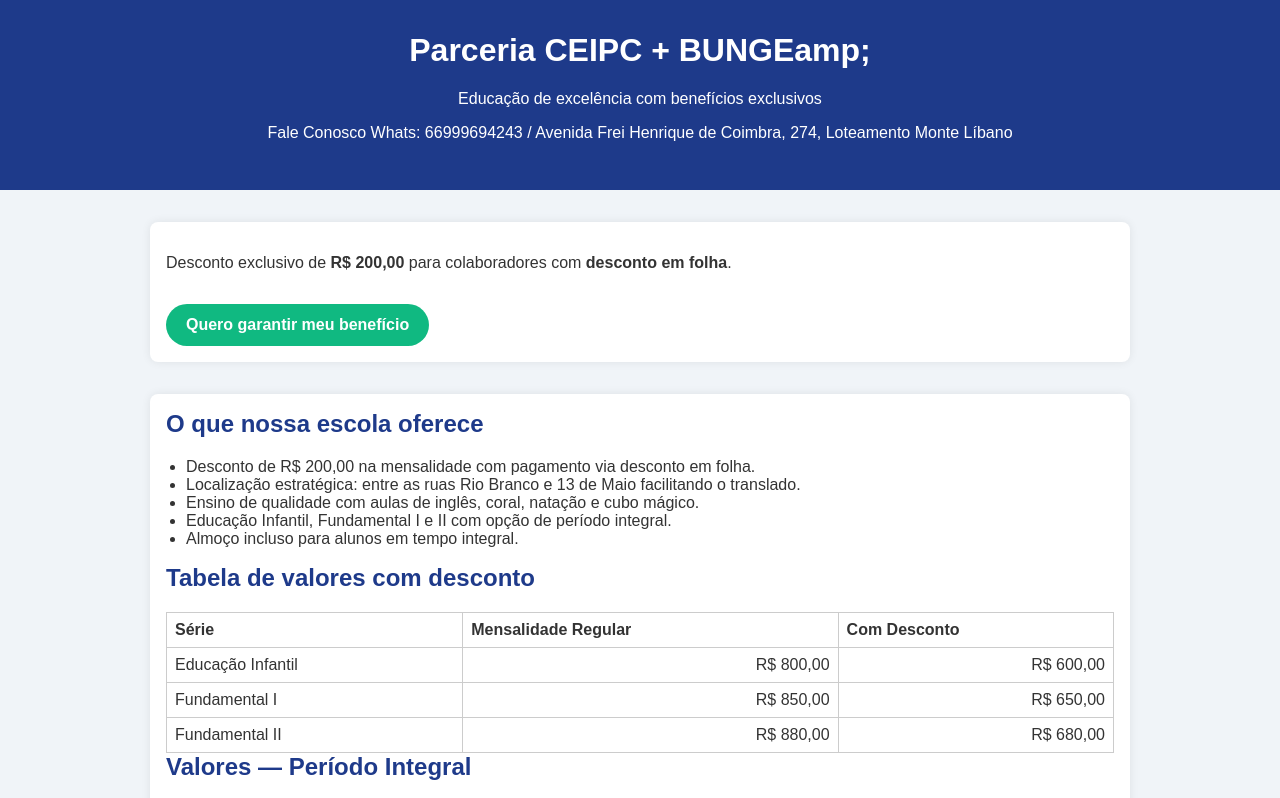
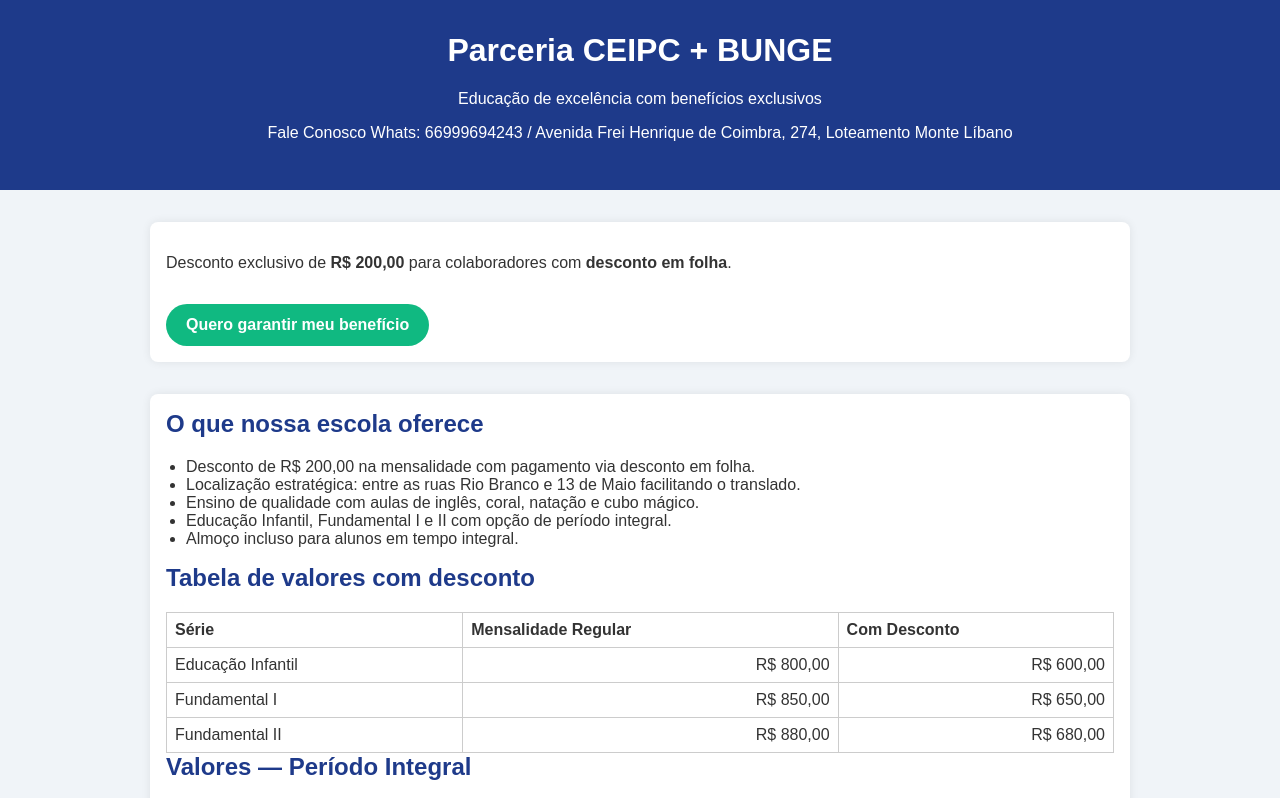
Before and after one commit to allanfurini/parceria-bunge-e-ceipc, a plain HTML site: page index.html in a window 1280 px wide. Shown: the top 798 px of the page. Drawn offline with Linux system fonts and the light colour scheme.

Commit message:
Update index.html

```diff
--- a/index.html
+++ b/index.html
@@ -91,7 +91,7 @@
 <body>
 
   <header>
-    <h1>Parceria CEIPC + BUNGEamp; </h1>
+    <h1>Parceria CEIPC + BUNGE</h1>
     <p>Educação de excelência com benefícios exclusivos</p>
     <p>Fale Conosco Whats: 66999694243 / Avenida Frei Henrique de Coimbra, 274, Loteamento Monte Líbano</p>
   </header>
```
